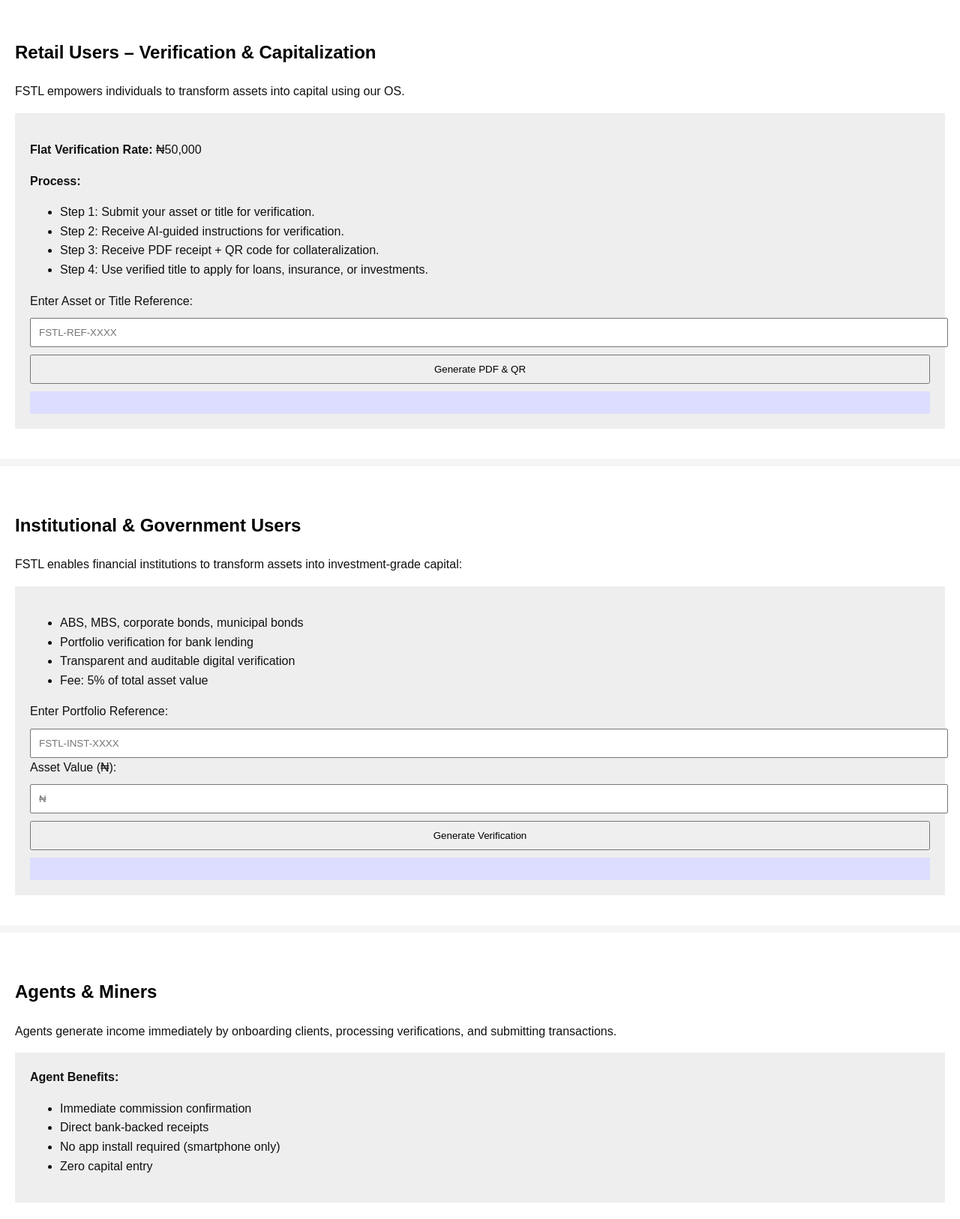
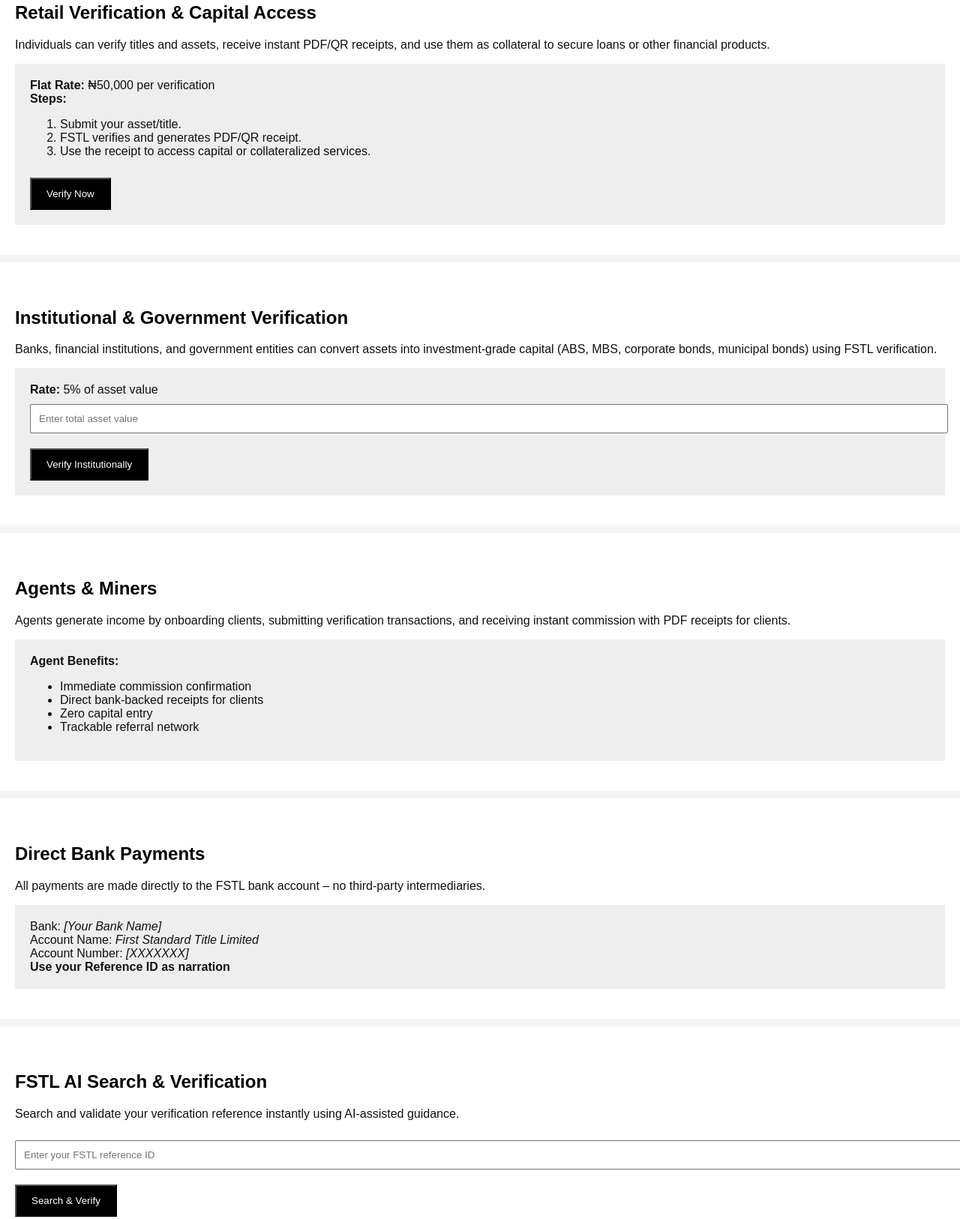
Before and after one commit to omorishaoba-alt/firststandardtitle.github.io, a plain HTML site: page index.html in a window 1280 px wide. Shown: the part 391-2017 px from the top of the page at 75% size. Drawn offline with Linux system fonts and the light colour scheme.

Commit message:
Refactor index.html for FSTL OS enhancements
Updated HTML structure and content for FSTL OS, including new AI search functionality, modified sections for retail and institutional verification, and improved styling.

```diff
--- a/index.html
+++ b/index.html
@@ -1,151 +1,154 @@
 <!DOCTYPE html>
 <html lang="en">
 <head>
-  <meta charset="UTF-8">
-  <title>FSTL – First Standard Title Limited</title>
-  <meta name="viewport" content="width=device-width, initial-scale=1.0">
-  <meta name="description" content="FSTL – Digital Title Verification, Trust Infrastructure & Zero-Cost Revenue Engine">
-  <style>
-    body { font-family: Arial, sans-serif; margin:0; background:#f5f5f5; color:#111; line-height:1.6; }
-    nav { background:#000; padding:15px; position:sticky; top:0; }
-    nav a { color:#fff; margin-right:15px; text-decoration:none; font-weight:bold; }
-    section { padding:40px 20px; background:#fff; margin-bottom:10px; }
-    h1,h2 { color:#000; }
-    .cta { display:inline-block; padding:12px 20px; background:#000; color:#fff; text-decoration:none; margin-top:10px; }
-    .box { background:#eee; padding:20px; margin-top:15px; }
-    footer { background:#000; color:#fff; text-align:center; padding:20px; font-size:14px; }
-    input, select, button { padding:10px; margin-top:10px; width:100%; }
-    .output-box { background:#ddf; padding:15px; margin-top:10px; }
-  </style>
+<meta charset="UTF-8">
+<title>FSTL – First Standard Title Limited</title>
+<meta name="viewport" content="width=device-width, initial-scale=1.0">
+<meta name="description" content="FSTL – Digital Title Verification OS, Trust Infrastructure & Revenue Engine">
+<style>
+  body {font-family: Arial, sans-serif; margin:0; background:#f5f5f5; color:#111;}
+  nav {background:#000; padding:15px; position:sticky; top:0; z-index:999;}
+  nav a {color:#fff; margin-right:15px; text-decoration:none; font-weight:bold;}
+  section {padding:40px 20px; background:#fff; margin-bottom:10px;}
+  h1,h2 {color:#000;}
+  .cta {display:inline-block; padding:12px 20px; background:#000; color:#fff; text-decoration:none; margin-top:10px;}
+  .box {background:#eee; padding:20px; margin-top:15px;}
+  input, select, textarea {width:100%; padding:10px; margin-top:10px; margin-bottom:10px;}
+  footer {background:#000; color:#fff; text-align:center; padding:20px; font-size:14px;}
+</style>
+<script>
+// Simulated AI Search
+function aiSearch() {
+  let ref = document.getElementById('searchRef').value;
+  if(ref === "") { alert("Enter your verification reference."); return; }
+  // Placeholder for ChatGPT API or internal logic
+  alert("Reference " + ref + " is VERIFIED. PDF/QR receipt ready.");
+}
+
+// Simulated Institutional API call
+function institutionVerify() {
+  let assetVal = parseFloat(document.getElementById('assetVal').value);
+  if(isNaN(assetVal) || assetVal<=0) { alert("Enter valid asset value."); return; }
+  let fee = assetVal * 0.05;
+  alert("Institutional verification successful. Fee: ₦" + fee.toLocaleString());
+}
+
+// Simulated Retail Transaction
+function retailVerify() {
+  alert("Retail verification complete. Flat rate: ₦50,000. PDF & QR receipt generated.");
+}
+</script>
 </head>
 <body>
 
 <nav>
   <a href="#home">Home</a>
   <a href="#retail">Retail</a>
-  <a href="#institutions">Institutions</a>
+  <a href="#institution">Institutions</a>
   <a href="#agents">Agents</a>
-  <a href="#payments">Payments</a>
-  <a href="#faq">FAQ</a>
+  <a href="#payment">Payments</a>
+  <a href="#search">AI Search</a>
+  <a href="#about">About FSTL OS</a>
 </nav>
 
 <section id="home">
   <h1>First Standard Title Limited (FSTL)</h1>
   <p>
-    FSTL is Nigeria’s trust infrastructure for digital title verification,
-    transaction validation, and institutional confidence.
+    FSTL is Nigeria’s first Digital Title Verification OS – transforming assets into capital, transactions into verifiable value, and empowering individuals, agents, and institutions.
   </p>
   <div class="box">
     <strong>Operating Principle:</strong><br>
-    Input → Transaction → Output<br>
+    INPUT → TRANSACTION → OUTPUT<br>
     Zero Infrastructure. Immediate Revenue. Silent Scale.
   </div>
 </section>
 
 <section id="retail">
-  <h2>Retail Users – Verification & Capitalization</h2>
-  <p>FSTL empowers individuals to transform assets into capital using our OS.</p>
+  <h2>Retail Verification & Capital Access</h2>
+  <p>
+    Individuals can verify titles and assets, receive instant PDF/QR receipts, and use them as collateral to secure loans or other financial products.
+  </p>
   <div class="box">
-    <p><strong>Flat Verification Rate:</strong> ₦50,000</p>
-    <p><strong>Process:</strong></p>
-    <ul>
-      <li>Step 1: Submit your asset or title for verification.</li>
-      <li>Step 2: Receive AI-guided instructions for verification.</li>
-      <li>Step 3: Receive PDF receipt + QR code for collateralization.</li>
-      <li>Step 4: Use verified title to apply for loans, insurance, or investments.</li>
-    </ul>
-    <div>
-      <label>Enter Asset or Title Reference:</label>
-      <input type="text" id="retailRef" placeholder="FSTL-REF-XXXX">
-      <button onclick="generateRetailReceipt()">Generate PDF & QR</button>
-      <div class="output-box" id="retailOutput"></div>
-    </div>
+    <strong>Flat Rate:</strong> ₦50,000 per verification<br>
+    <strong>Steps:</strong>
+    <ol>
+      <li>Submit your asset/title.</li>
+      <li>FSTL verifies and generates PDF/QR receipt.</li>
+      <li>Use the receipt to access capital or collateralized services.</li>
+    </ol>
+    <button class="cta" onclick="retailVerify()">Verify Now</button>
   </div>
 </section>
 
-<section id="institutions">
-  <h2>Institutional & Government Users</h2>
-  <p>FSTL enables financial institutions to transform assets into investment-grade capital:</p>
+<section id="institution">
+  <h2>Institutional & Government Verification</h2>
+  <p>
+    Banks, financial institutions, and government entities can convert assets into investment-grade capital (ABS, MBS, corporate bonds, municipal bonds) using FSTL verification.
+  </p>
   <div class="box">
-    <ul>
-      <li>ABS, MBS, corporate bonds, municipal bonds</li>
-      <li>Portfolio verification for bank lending</li>
-      <li>Transparent and auditable digital verification</li>
-      <li>Fee: 5% of total asset value</li>
-    </ul>
-    <div>
-      <label>Enter Portfolio Reference:</label>
-      <input type="text" id="instRef" placeholder="FSTL-INST-XXXX">
-      <label>Asset Value (₦):</label>
-      <input type="number" id="instValue" placeholder="₦">
-      <button onclick="generateInstitutionReceipt()">Generate Verification</button>
-      <div class="output-box" id="instOutput"></div>
-    </div>
+    <strong>Rate:</strong> 5% of asset value<br>
+    <input type="number" id="assetVal" placeholder="Enter total asset value">
+    <button class="cta" onclick="institutionVerify()">Verify Institutionally</button>
   </div>
 </section>
 
 <section id="agents">
   <h2>Agents & Miners</h2>
-  <p>Agents generate income immediately by onboarding clients, processing verifications, and submitting transactions.</p>
+  <p>
+    Agents generate income by onboarding clients, submitting verification transactions, and receiving instant commission with PDF receipts for clients.
+  </p>
   <div class="box">
     <strong>Agent Benefits:</strong>
     <ul>
       <li>Immediate commission confirmation</li>
-      <li>Direct bank-backed receipts</li>
-      <li>No app install required (smartphone only)</li>
+      <li>Direct bank-backed receipts for clients</li>
       <li>Zero capital entry</li>
+      <li>Trackable referral network</li>
     </ul>
   </div>
 </section>
 
-<section id="payments">
-  <h2>Payments – Direct Bank Transfer</h2>
+<section id="payment">
+  <h2>Direct Bank Payments</h2>
   <p>
-    All payments are made directly to the FSTL bank account. No intermediaries.
-    PDF receipts + QR codes serve as proof of verification.
+    All payments are made directly to the FSTL bank account – no third-party intermediaries.
   </p>
   <div class="box">
-    <strong>Bank Account:</strong><br>
     Bank: <em>[Your Bank Name]</em><br>
     Account Name: <em>First Standard Title Limited</em><br>
     Account Number: <em>[XXXXXXX]</em><br>
-    <strong>Use your Verification Reference as Narration</strong>
+    <strong>Use your Reference ID as narration</strong>
   </div>
 </section>
 
-<section id="faq">
-  <h2>FAQs</h2>
-  <div class="box">
-    <p><strong>Q:</strong> How does FSTL transform assets into capital?<br>
-       <strong>A:</strong> Verified titles and assets receive PDF receipts + QR codes that banks recognize as clean collateral, allowing loans and investment creation.</p>
-    <p><strong>Q:</strong> Can I use FSTL as an individual without an agent?<br>
-       <strong>A:</strong> Yes, retail users can process verifications directly at the flat rate of ₦50,000.</p>
-    <p><strong>Q:</strong> How do institutions use FSTL?<br>
-       <strong>A:</strong> Submit portfolio via secure API or interface. Receive verified digital receipts recognized for investment-grade purposes. Fee: 5% of asset value.</p>
-  </div>
+<section id="search">
+  <h2>FSTL AI Search & Verification</h2>
+  <p>Search and validate your verification reference instantly using AI-assisted guidance.</p>
+  <input type="text" id="searchRef" placeholder="Enter your FSTL reference ID">
+  <button class="cta" onclick="aiSearch()">Search & Verify</button>
+</section>
+
+<section id="about">
+  <h2>About FSTL OS</h2>
+  <p>
+    FSTL is an open Operating System for digital asset verification, title insurance, and collateralized capital access. It is designed to:
+  </p>
+  <ul>
+    <li>Empower individuals to use their assets to generate capital.</li>
+    <li>Enable agents to build scalable income models.</li>
+    <li>Allow institutions to convert verified assets into investment-grade capital.</li>
+    <li>Operate silently with zero infrastructure costs for 12–24 months.</li>
+    <li>Provide real-time, verifiable PDF/QR receipts and AI-backed verification support.</li>
+  </ul>
+  <p>
+    FSTL is Nigeria’s pilot case – perfecting the OS here enables rollout to other underdeveloped countries. It is the Redeemer of Shadows and the Guardian of Truth.
+  </p>
 </section>
 
 <footer>
   © First Standard Title Limited (FSTL)<br>
-  Digital Trust • Verification • Infrastructure
+  Digital Trust • Verification • Infrastructure • OS
 </footer>
-
-<script>
-  // Dummy front-end handlers for PDF & QR (simulation)
-  function generateRetailReceipt() {
-    const ref = document.getElementById('retailRef').value || 'FSTL-REF-XXXX';
-    const output = `✅ Retail verification complete.<br>Reference: <strong>${ref}</strong><br>PDF + QR generated for collateralization.`;
-    document.getElementById('retailOutput').innerHTML = output;
-  }
-
-  function generateInstitutionReceipt() {
-    const ref = document.getElementById('instRef').value || 'FSTL-INST-XXXX';
-    const value = document.getElementById('instValue').value || '0';
-    const fee = (value * 0.05).toLocaleString();
-    const output = `✅ Institutional verification complete.<br>Reference: <strong>${ref}</strong><br>Asset Value: ₦${value}<br>Fee (5%): ₦${fee}<br>PDF + QR generated for bank-ready collateralization.`;
-    document.getElementById('instOutput').innerHTML = output;
-  }
-</script>
 
 </body>
 </html>
```
